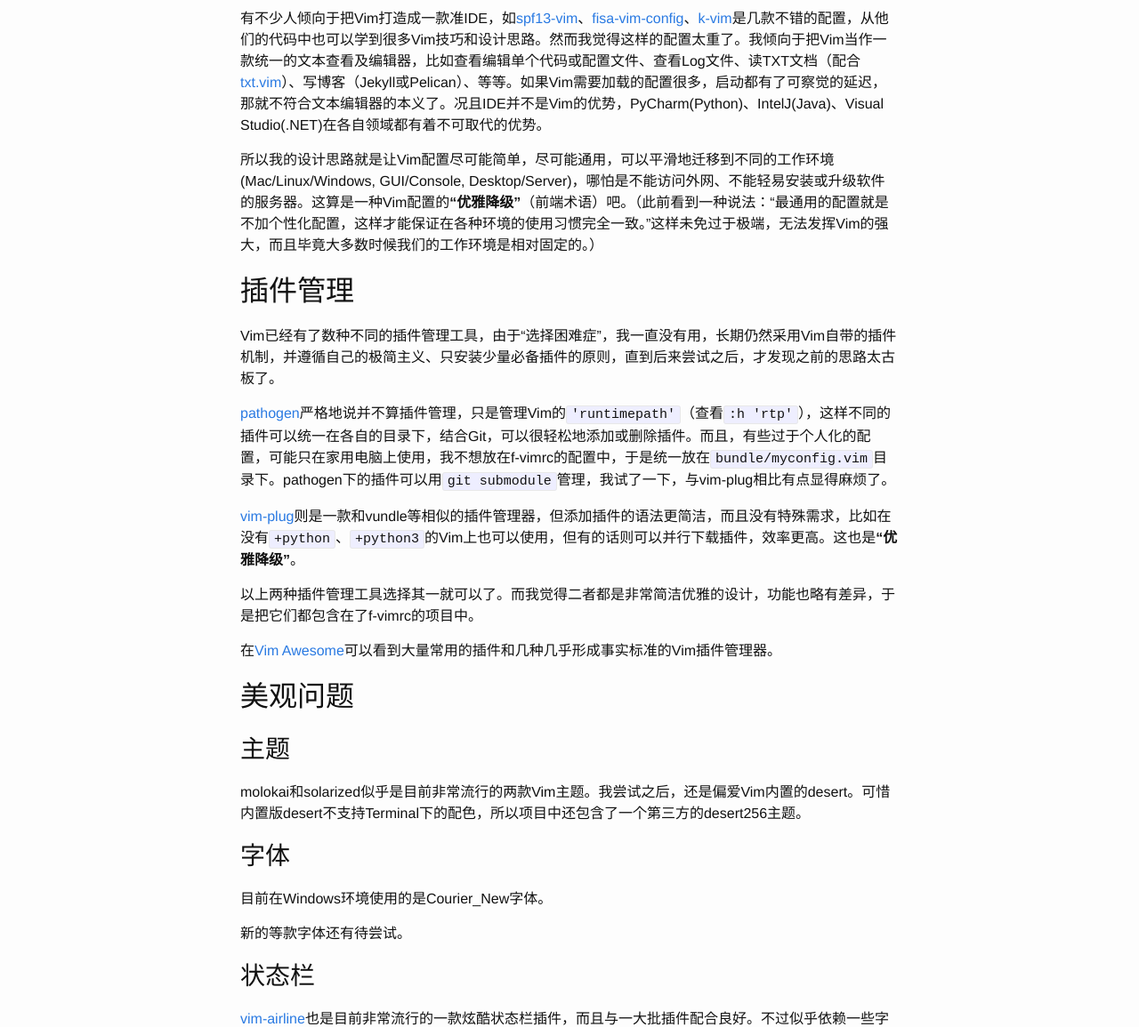
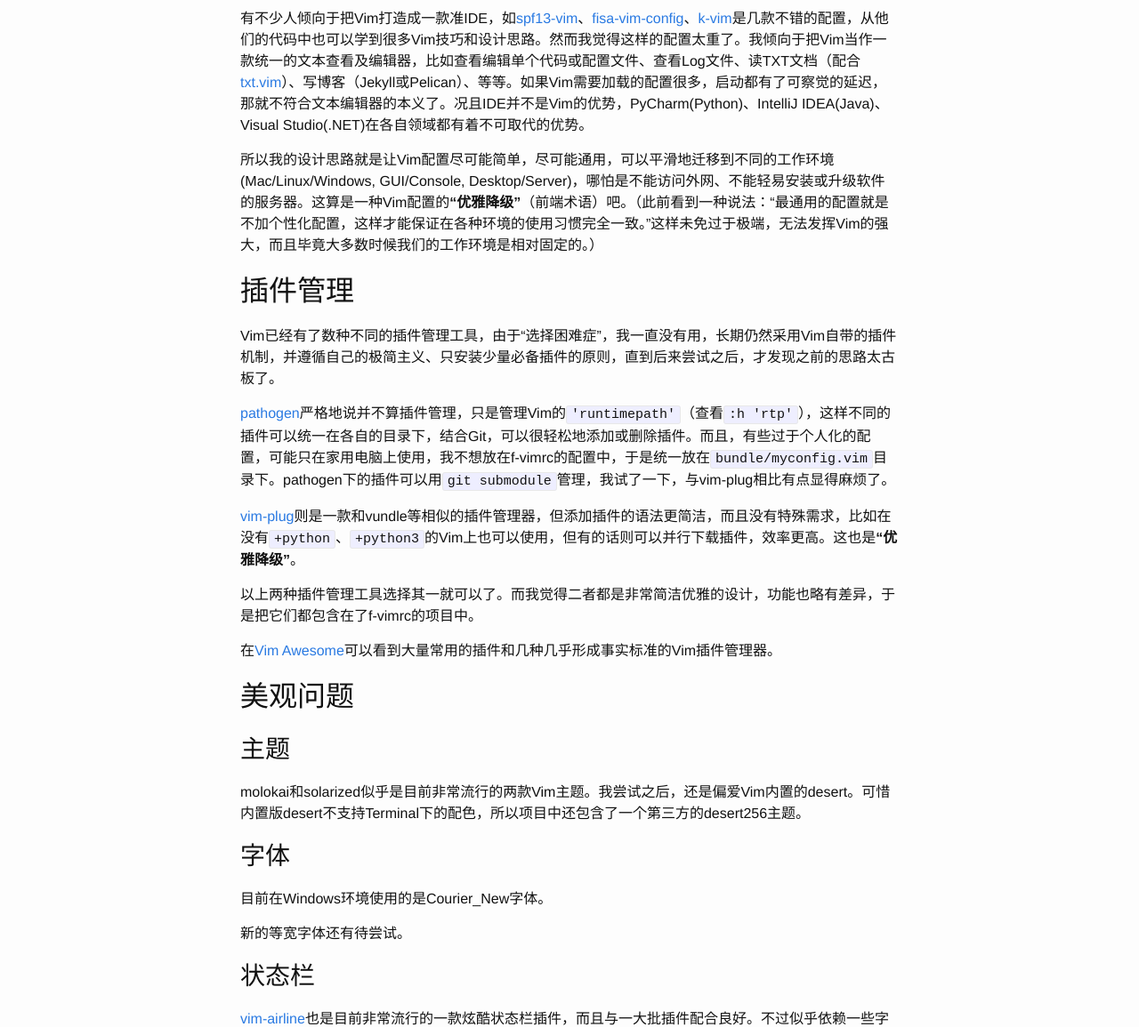
Before and after one commit to flniu/flniu.github.io, a Jekyll site: the page built from _posts/2016-09-06-my-vim-config-f-vimrc.md, in a window 1280 px wide. Shown: the part 317-1472 px from the top of the page at 89% size. Built offline with Jekyll 4.4.1, drawn with Linux system fonts in a browser that asks for light colours; nearby versions of some CDN libraries.

Commit message:
correct typos

```diff
--- a/_posts/2016-09-06-my-vim-config-f-vimrc.md
+++ b/_posts/2016-09-06-my-vim-config-f-vimrc.md
@@ -8,7 +8,7 @@
 
 # 目标、原则、设计思路
 
-有不少人倾向于把Vim打造成一款准IDE，如[spf13-vim][]、[fisa-vim-config][]、[k-vim][]是几款不错的配置，从他们的代码中也可以学到很多Vim技巧和设计思路。然而我觉得这样的配置太重了。我倾向于把Vim当作一款统一的文本查看及编辑器，比如查看编辑单个代码或配置文件、查看Log文件、读TXT文档（配合[txt.vim][]）、写博客（Jekyll或Pelican）、等等。如果Vim需要加载的配置很多，启动都有了可察觉的延迟，那就不符合文本编辑器的本义了。况且IDE并不是Vim的优势，PyCharm(Python)、IntelJ(Java)、Visual Studio(.NET)在各自领域都有着不可取代的优势。
+有不少人倾向于把Vim打造成一款准IDE，如[spf13-vim][]、[fisa-vim-config][]、[k-vim][]是几款不错的配置，从他们的代码中也可以学到很多Vim技巧和设计思路。然而我觉得这样的配置太重了。我倾向于把Vim当作一款统一的文本查看及编辑器，比如查看编辑单个代码或配置文件、查看Log文件、读TXT文档（配合[txt.vim][]）、写博客（Jekyll或Pelican）、等等。如果Vim需要加载的配置很多，启动都有了可察觉的延迟，那就不符合文本编辑器的本义了。况且IDE并不是Vim的优势，PyCharm(Python)、IntelliJ IDEA(Java)、Visual Studio(.NET)在各自领域都有着不可取代的优势。
 
 所以我的设计思路就是让Vim配置尽可能简单，尽可能通用，可以平滑地迁移到不同的工作环境(Mac/Linux/Windows, GUI/Console, Desktop/Server)，哪怕是不能访问外网、不能轻易安装或升级软件的服务器。这算是一种Vim配置的**“优雅降级”**（前端术语）吧。（此前看到一种说法：“最通用的配置就是不加个性化配置，这样才能保证在各种环境的使用习惯完全一致。”这样未免过于极端，无法发挥Vim的强大，而且毕竟大多数时候我们的工作环境是相对固定的。）
 
@@ -34,7 +34,7 @@
 
 目前在Windows环境使用的是Courier_New字体。
 
-新的等款字体还有待尝试。
+新的等宽字体还有待尝试。
 
 ## 状态栏
 
```
